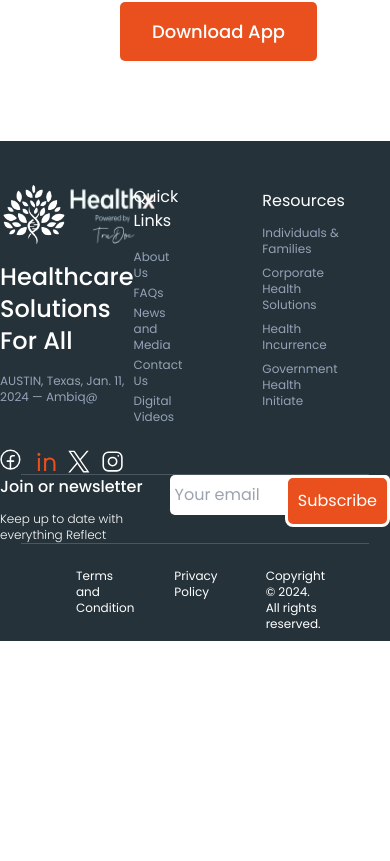
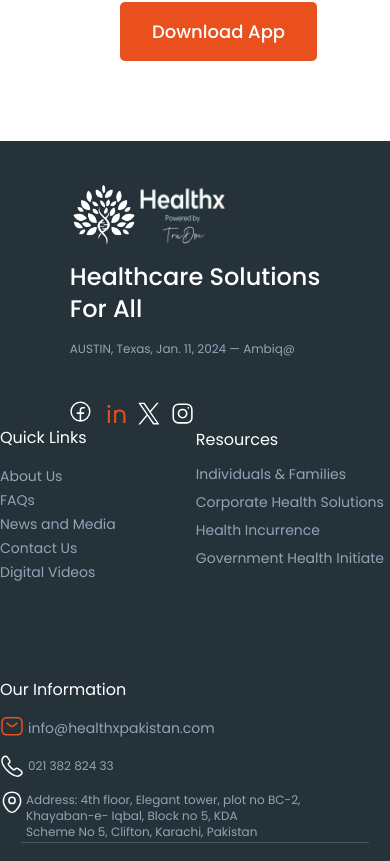
Before and after one commit to Sanjay1402/healthx, a Next.js app: page / in a window 390 px wide. Shown: the part 3640-4501 px from the top of the page. Before the commit the page ends 4296 px from the top, so only its background shows below. Built offline with nearby package versions, Linux system fonts and the light colour scheme.

Commit message:
added Responsiveness in footer

```diff
--- a/src/components/footer2/footer.jsx
+++ b/src/components/footer2/footer.jsx
@@ -2,8 +2,10 @@
 import styles from "./footer.module.css";
 const Footer = () => {
   return (
-    <div className={styles.container}>
-      <div className="flex justify-around">
+    <div
+      className={`flex flex-col justify-between flex-wrap ${styles.container}`}
+    >
+      <div className="flex justify-around flex-wrap">
         <div className="flex flex-col pt-11">
           <div className="flex">
             <Image
@@ -91,10 +93,10 @@
             </svg>
           </div>
         </div>
-        <div className="flex gap-20 items-center">
+        <div className="flex gap-20 items-center flex-wrap">
           <div>
             Quick Links
-            <div className="text-xs mt-2 pt-2 text-slate-400 ">
+            <div className=" text-sm md:text-xs lg:text-xs mt-2 pt-2 text-slate-400 ">
               <ul>
                 <li className="mb-1">About Us</li>
                 <li className="mb-1">FAQs</li>
@@ -106,7 +108,7 @@
           </div>
           <div>
             Resources
-            <div className="text-xs mt-3 text-slate-400 ">
+            <div className="text-sm md:text-xs lg:text-xs  mt-3 text-slate-400 ">
               <ul className="pb-2">
                 <li className="mb-2">Individuals & Families</li>
                 <li className="mb-2">Corporate Health Solutions</li>
@@ -119,7 +121,7 @@
             Our Information
             <ul>
               <li>
-                <div className="flex text-xs mt-3 text-slate-400 ">
+                <div className="flex text-sm md:text-xs lg:text-xs  mt-3 text-slate-400 flex-wrap">
                   <svg
                     xmlns="http://www.w3.org/2000/svg"
                     width="24"
@@ -147,7 +149,7 @@
                 </div>
               </li>
               <li>
-                <div className="flex text-xs mt-3 text-slate-400 ">
+                <div className="flex text-xs mt-3 text-slate-400 flex-wrap">
                   <svg
                     xmlns="http://www.w3.org/2000/svg"
                     width="24"
@@ -165,7 +167,7 @@
                 </div>
               </li>
               <li>
-                <div className="flex text-xs mt-3 text-slate-400 ">
+                <div className="flex text-xs mt-3 text-slate-400 flex-wrap ">
                   <svg
                     xmlns="http://www.w3.org/2000/svg"
                     width="24"
@@ -195,7 +197,7 @@
         </div>
       </div>
       <hr className={styles.customhr} />
-      <div className="flex justify-evenly">
+      <div className="flex justify-evenly flex-wrap my-4 md:my-2 lg:my-2">
         <div>
           <h1 className="font-medium	">Join or newsletter</h1>
           <p className="text-xs mt-3 font-light">
@@ -208,13 +210,13 @@
         </div>
       </div>
       <hr className={styles.customhr} />
-      <div className="flex justify-between mx-6 px-7">
-        <div className="flex gap-10 m-4 p-2 text-xs">
+      <div className="flex justify-between mx-6 px-7 flex-wrap">
+        <div className="flex gap-10 m-4 p-2 md:text-xs lg:text-sm text-wrap flex-wrap">
           <p>Terms and Condition</p>
           <p>Privacy Policy</p>
         </div>
         <div>
-          <p className="text-xs m-4 p-2">
+          <p className="md:text-xs lg:text-sm m-4 p-2">
             Copyright © 2024. All rights reserved.
           </p>
         </div>
--- a/src/components/footer2/footer.module.css
+++ b/src/components/footer2/footer.module.css
@@ -1,8 +1,4 @@
 .container {
-  display: flex;
-  flex-direction: column;
-  justify-content: space-between;
-  height: 500px;
   background: #253239;
   color: white;
 }
@@ -17,25 +13,44 @@
 }
 .containerinput {
   position: relative;
-  width: 300px; /* Adjust as needed */
+  width: auto; /* Adjust as needed */
 }
 
 .containerinput input {
-  width: 100%;
+  width: 100%; /* Full width input */
   height: 40px; /* Adjust as needed */
   padding-right: 80px; /* Make space for the button */
   border-radius: 5px;
+  border: 1px solid #ccc; /* Example border style */
+  box-sizing: border-box; /* Ensure padding and border are included in width */
 }
 
 .containerinput button {
   position: absolute;
   right: 0;
   top: 0;
-  height: 77%;
-  padding: 0 10px;
+  height: 75%; /* Adjust height for button */
+  padding: 0 5px;
   background-color: #e9501d;
   border-radius: 8px;
   color: white;
-  border: 3px solid white;
+  border: 2px solid rgb(255, 255, 255); /* Remove border for cleaner look */
   cursor: pointer;
+  box-sizing: border-box; /* Ensure padding is included in button's width */
 }
+
+@media (max-width: 768px) {
+  .containerinput {
+    width: 100%; /* Full width on smaller screens */
+  }
+
+  .containerinput input {
+    padding-right: 60px; /* Adjust padding for smaller screens */
+  }
+
+  .containerinput button {
+    position: relative; /* Change position to relative for stacking */
+    width: 100%; /* Full width button on smaller screens */
+    margin-top: 10px; /* Add margin top for spacing */
+  }
+}
```
